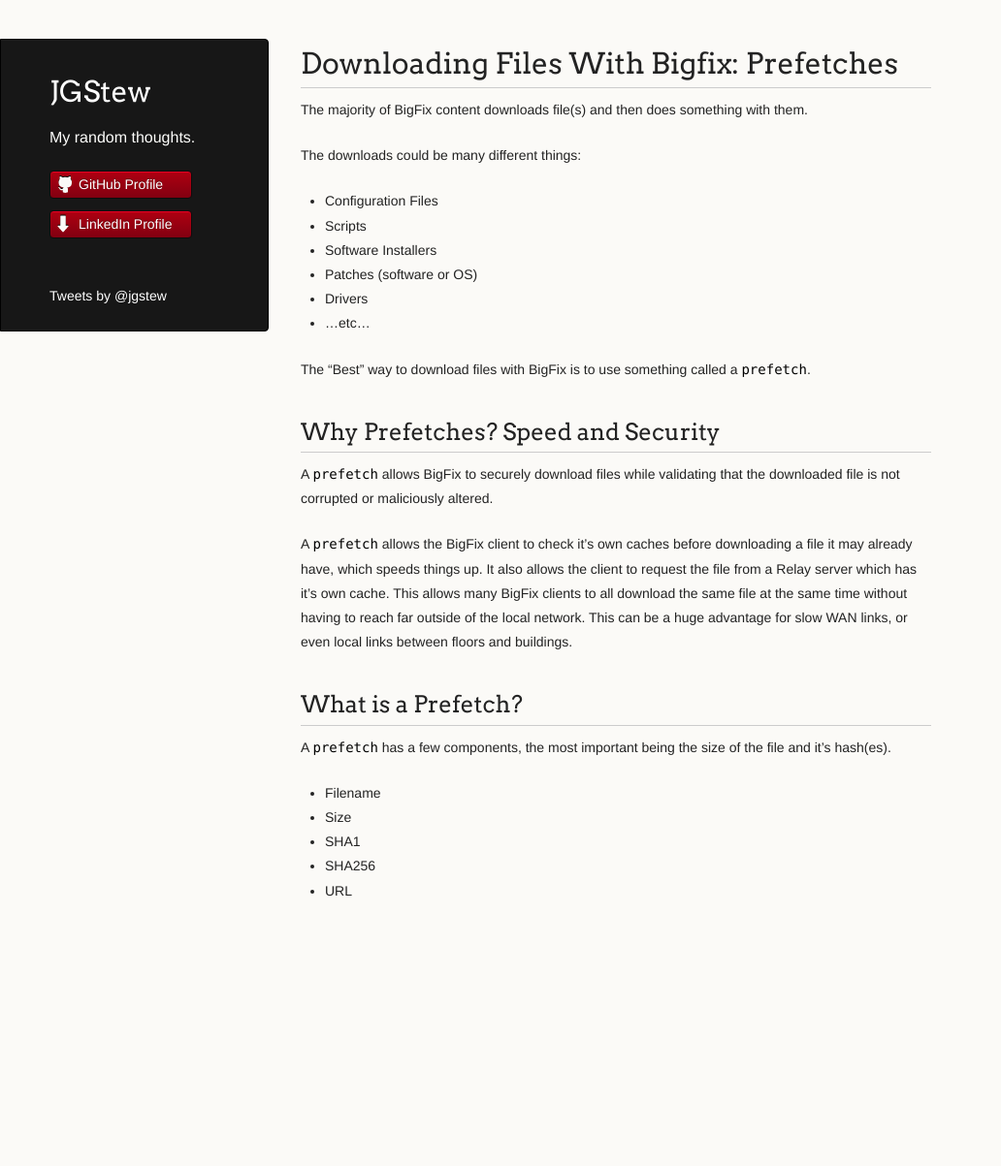
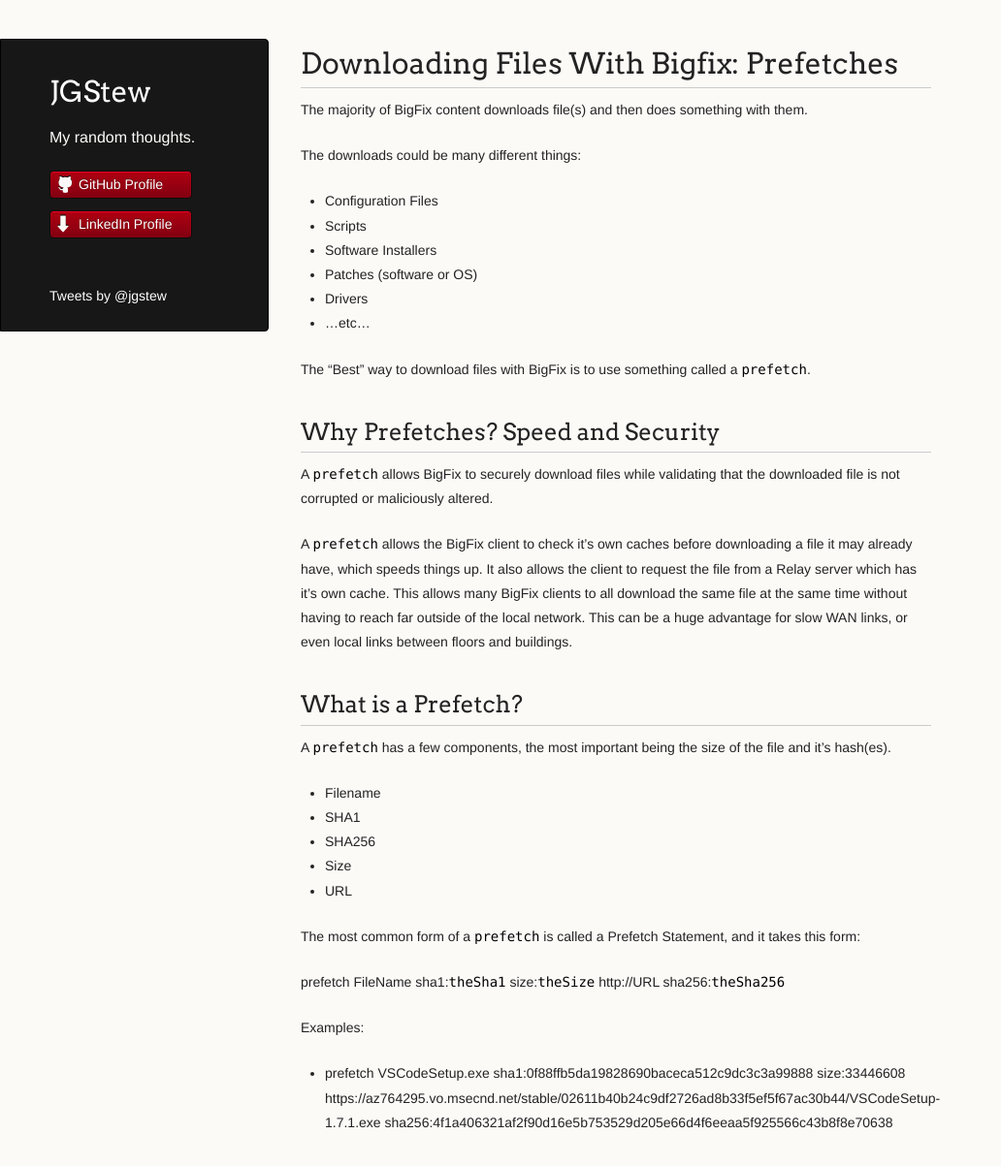
Before and after one commit to jgstew/jgstew.github.io, a Jekyll site: the page built from _posts/2016-11-21-Downloading-Files-with-BigFix:-Prefetches.md, in a window 1280 px wide and 1243 px high. Shown: the top 1203 px of the window at 97% size, without its empty margins (0-1032 px from the left). Built offline with Jekyll 4.4.1, drawn with Linux system fonts in a browser that asks for light colours; comment, search, counter and statistics services are not loaded.

Commit message:
Update 2016-11-21-Downloading-Files-with-BigFix:-Prefetches.md

```diff
--- a/_posts/2016-11-21-Downloading-Files-with-BigFix:-Prefetches.md
+++ b/_posts/2016-11-21-Downloading-Files-with-BigFix:-Prefetches.md
@@ -22,7 +22,15 @@ A `prefetch` allows the BigFix client to check it's own caches before downloadin
 A `prefetch` has a few components, the most important being the size of the file and it's hash(es).
 
 - Filename
-- Size
 - SHA1
 - SHA256
+- Size
 - URL
+
+The most common form of a `prefetch` is called a Prefetch Statement, and it takes this form:
+
+prefetch FileName sha1:`theSha1` size:`theSize` http://URL sha256:`theSha256`
+
+Examples:
+
+- prefetch VSCodeSetup.exe sha1:0f88ffb5da19828690baceca512c9dc3c3a99888 size:33446608 https://az764295.vo.msecnd.net/stable/02611b40b24c9df2726ad8b33f5ef5f67ac30b44/VSCodeSetup-1.7.1.exe sha256:4f1a406321af2f90d16e5b753529d205e66d4f6eeaa5f925566c43b8f8e70638
```
